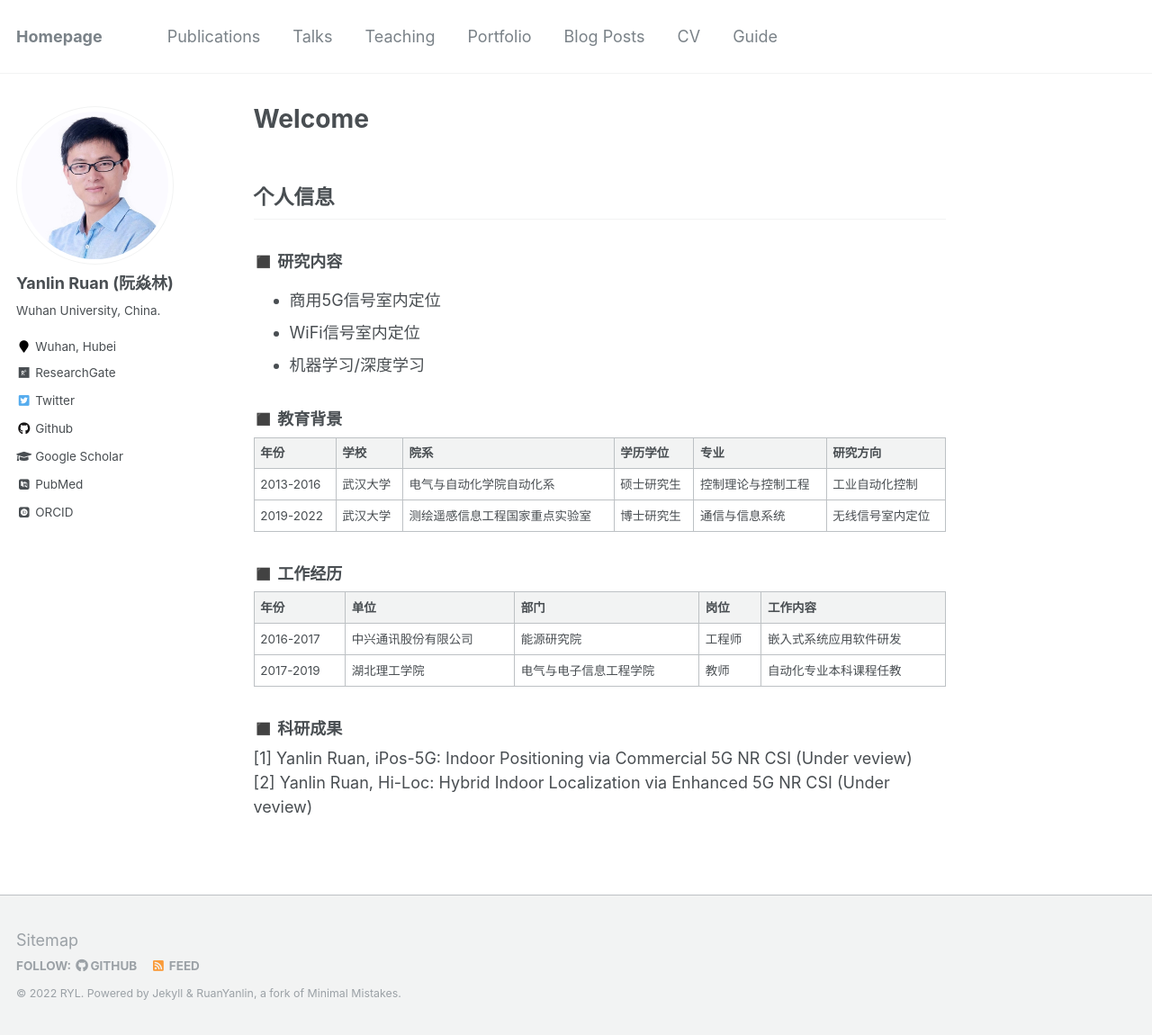
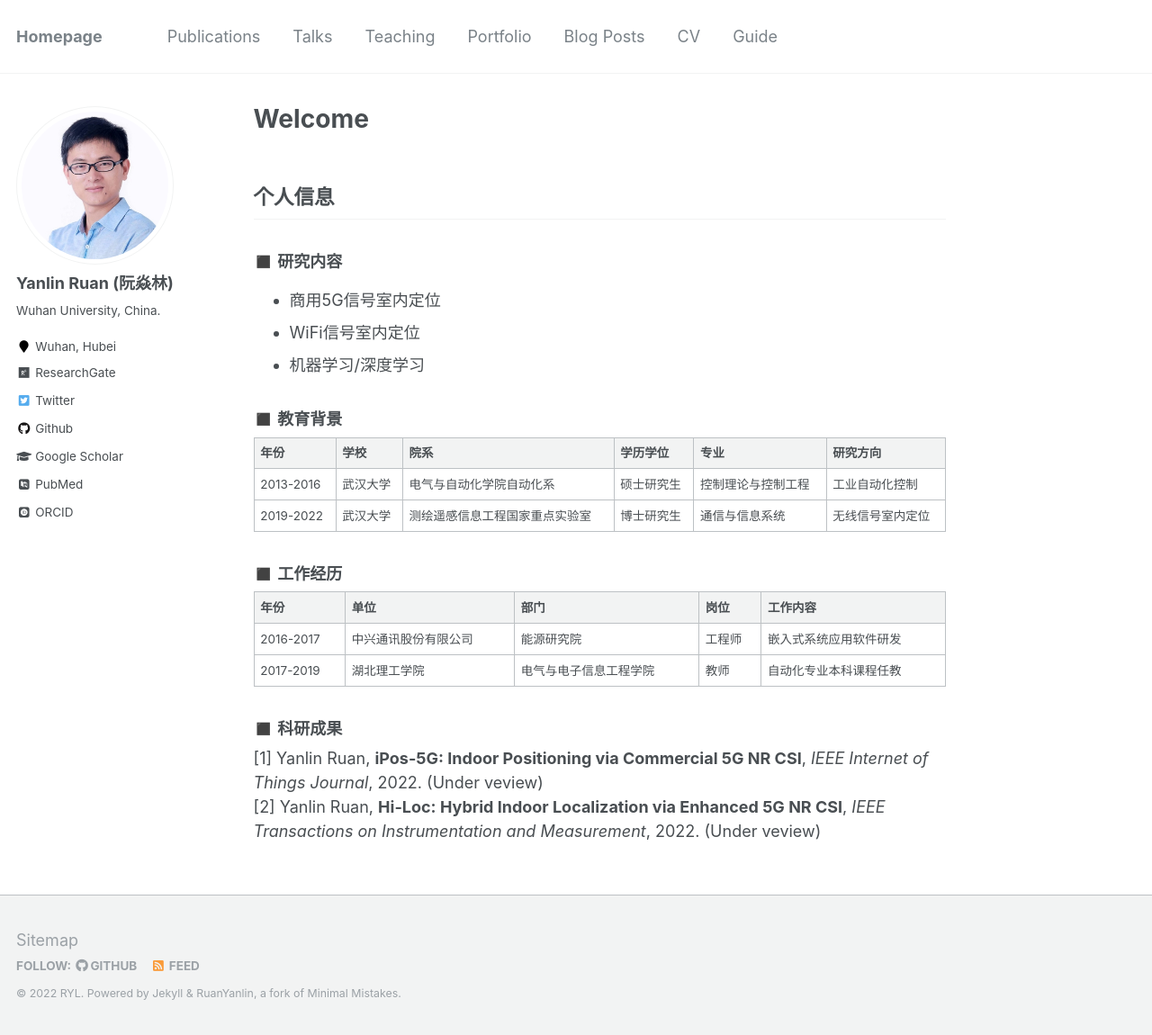
Before and after one commit to whuryl/whuryl.github.io, a Jekyll site: the page built from _pages/about.md, in a window 1280 px wide and 1150 px high. Shown: the whole window at 90% size. Built offline with Jekyll 4.4.1, drawn with Linux system fonts in a browser that asks for light colours; some web fonts are replaced.

Commit message:
Update about.md

```diff
--- a/_pages/about.md
+++ b/_pages/about.md
@@ -32,5 +32,5 @@ redirect_from:
 
 ### ◼️ 科研成果
 
-[1] Yanlin Ruan, iPos-5G: Indoor Positioning via Commercial 5G NR CSI (Under veview)
-[2] Yanlin Ruan, Hi-Loc: Hybrid Indoor Localization via Enhanced 5G NR CSI (Under veview)
+[1] Yanlin Ruan, **iPos-5G: Indoor Positioning via Commercial 5G NR CSI**, *IEEE Internet of Things Journal*, 2022. (Under veview)
+[2] Yanlin Ruan, **Hi-Loc: Hybrid Indoor Localization via Enhanced 5G NR CSI**, *IEEE Transactions on Instrumentation and Measurement*, 2022. (Under veview)
```
